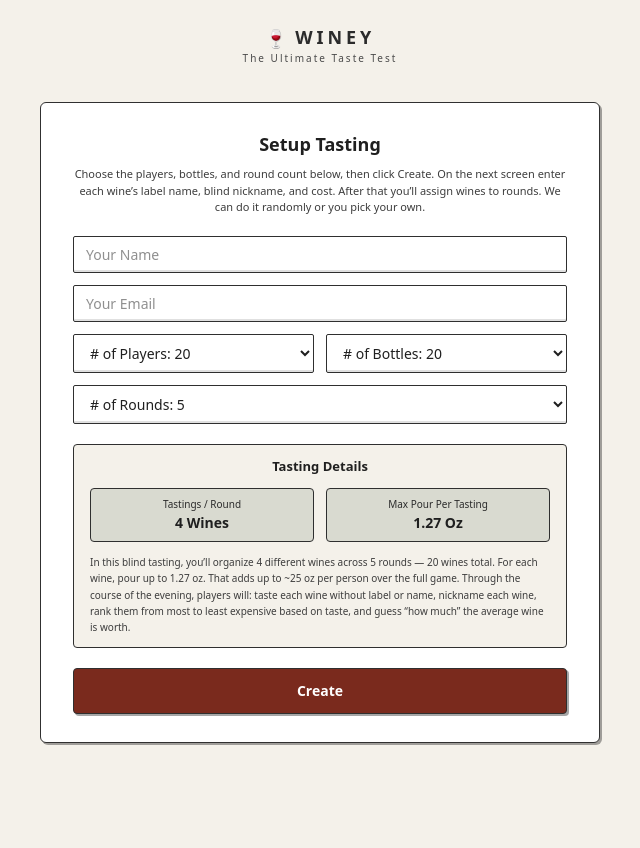
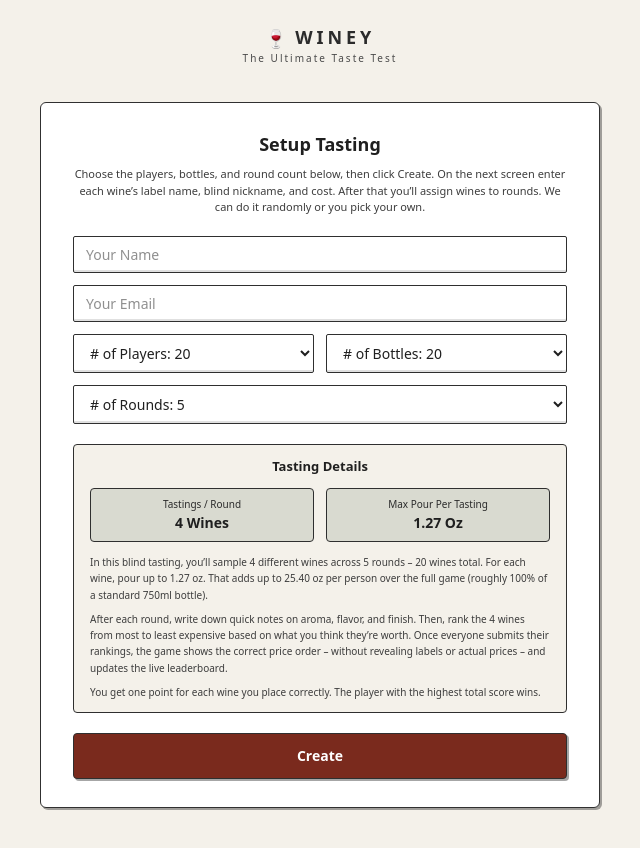
Before and after one commit to maximkali/Winey-Windsurf, a Next.js app: page /host/setup in a window 1280 px wide. Shown: the whole page, without its empty margins (320-960 px from the left). Before the commit the page ends 800 px from the top, so only its background shows below. Built offline with nearby package versions, Linux system fonts and the light colour scheme.

Commit message:
Update Setup Tasting tasting details copy

```diff
--- a/src/app/host/setup/page.tsx
+++ b/src/app/host/setup/page.tsx
@@ -65,6 +65,12 @@ export default function HostSetupPage() {
     const s = findSetup(playersNum, bottlesNum, roundsNum);
     return s ?? defaultSetup();
   }, [playersNum, bottlesNum, roundsNum]);
+
+  const totalOzPerPerson = useMemo(() => setup.bottles * setup.ozPerPersonPerBottle, [setup.bottles, setup.ozPerPersonPerBottle]);
+  const percentOfStandardBottle = useMemo(() => {
+    const standard750mlBottleOz = 25.36;
+    return Math.round((totalOzPerPerson / standard750mlBottleOz) * 100);
+  }, [totalOzPerPerson]);
 
   async function onCreate() {
     setError(null);
@@ -157,11 +163,19 @@ export default function HostSetupPage() {
                 </div>
               </div>
 
-              <p className="mt-3 text-[10px] leading-relaxed text-[#3d3d3d]">
-                In this blind tasting, you’ll organize {setup.bottlesPerRound} different wines across {setup.rounds} rounds — {setup.bottles} wines total. For each wine, pour up to {setup.ozPerPersonPerBottle.toFixed(2)} oz.
-                That adds up to ~{(setup.bottles * setup.ozPerPersonPerBottle).toFixed(0)} oz per person over the full game. Through the course of the evening, players will: taste each wine without label or
-                name, nickname each wine, rank them from most to least expensive based on taste, and guess “how much” the average wine is worth.
-              </p>
+              <div className="mt-3 space-y-2 text-[10px] leading-relaxed text-[#3d3d3d]">
+                <p>
+                  In this blind tasting, you’ll sample {setup.bottlesPerRound} different wines across {setup.rounds} rounds – {setup.bottles} wines total. For each wine, pour up to{' '}
+                  {setup.ozPerPersonPerBottle.toFixed(2)} oz. That adds up to {totalOzPerPerson.toFixed(2)} oz per person over the full game (roughly {percentOfStandardBottle}% of a standard 750ml bottle).
+                </p>
+                <p>
+                  After each round, write down quick notes on aroma, flavor, and finish. Then, rank the {setup.bottlesPerRound} wines from most to least expensive based on what you think they’re worth. Once everyone
+                  submits their rankings, the game shows the correct price order – without revealing labels or actual prices – and updates the live leaderboard.
+                </p>
+                <p>
+                  You get one point for each wine you place correctly. The player with the highest total score wins.
+                </p>
+              </div>
             </div>
 
             {error ? <p className="mt-3 text-sm text-red-600">{error}</p> : null}
```
